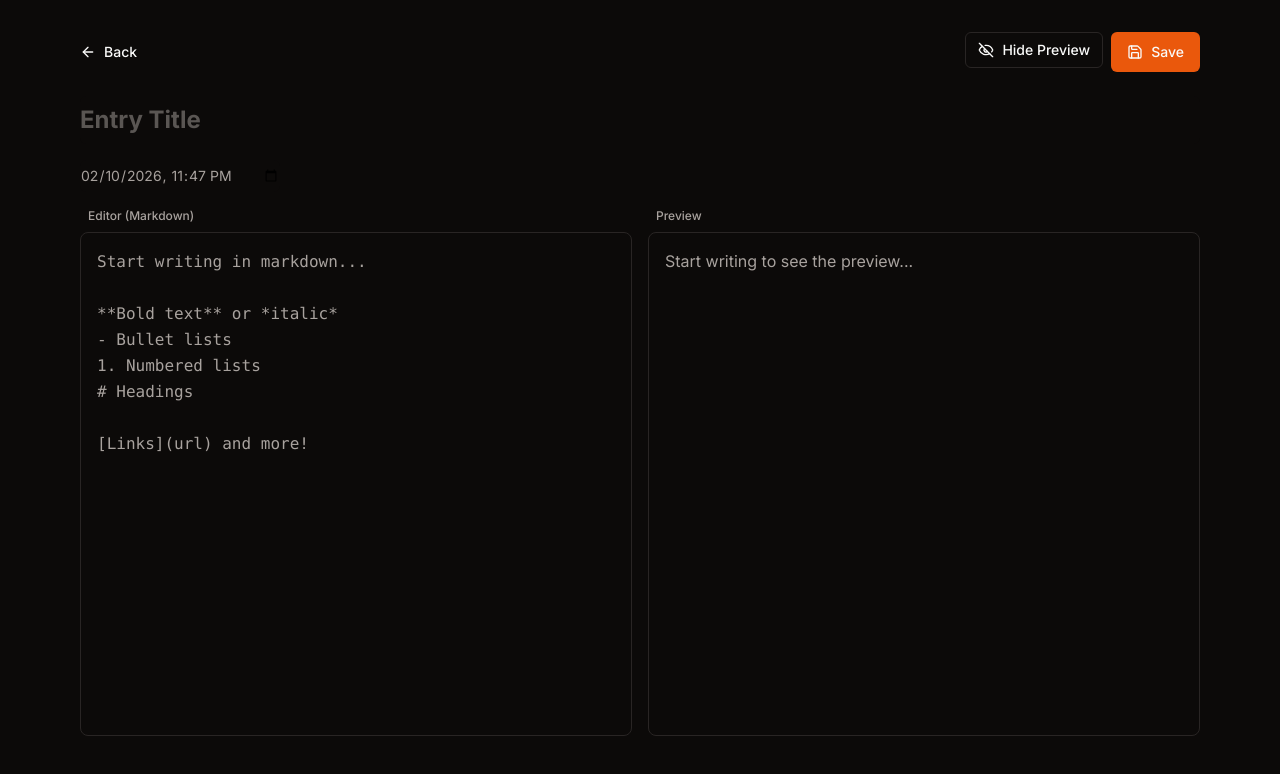
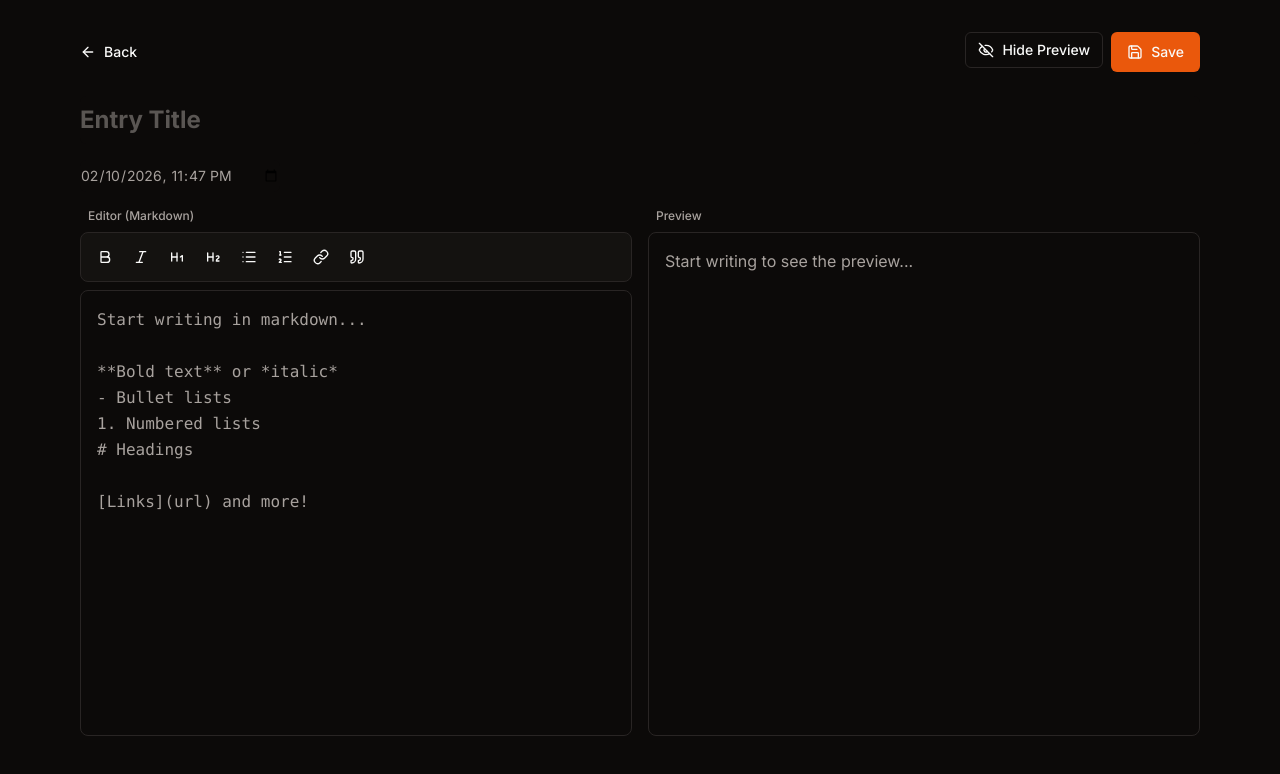
Before and after one commit to davesaah/journal, a Vue app: page /new in a window 1280 px wide. Shown: the top 774 px of the page. Built offline with nearby package versions, Linux system fonts and the light colour scheme.

Commit message:
feat: add markdown button

```diff
--- a/src/views/EditorView.vue
+++ b/src/views/EditorView.vue
@@ -6,7 +6,7 @@ import { Button } from '@/components/ui/button'
 import { Input } from '@/components/ui/input'
 import { Textarea } from '@/components/ui/textarea'
 import { Label } from '@/components/ui/label'
-import { ArrowLeft, Save, Eye, EyeOff } from 'lucide-vue-next'
+import { ArrowLeft, Save, Eye, EyeOff, Bold, Italic, Heading1, Heading2, List, ListOrdered, Link, Quote } from 'lucide-vue-next'
 import { marked } from 'marked'
 
 const route = useRoute()
@@ -16,6 +16,18 @@ const { addEntry, getEntry, updateEntry } = useJournal()
 const isEditing = ref(false)
 const entryId = ref(null)
 const showPreview = ref(true)
+
+const formatActions = [
+  { icon: Bold, handler: () => formatBold(), label: 'Bold' },
+  { icon: Italic, handler: () => formatItalic(), label: 'Italic' },
+  { icon: Heading1, handler: () => formatH1(), label: 'Heading 1' },
+  { icon: Heading2, handler: () => formatH2(), label: 'Heading 2' },
+  { icon: List, handler: () => formatBulletList(), label: 'Bullet List' },
+  { icon: ListOrdered, handler: () => formatNumberedList(), label: 'Numbered List' },
+  { icon: Link, handler: () => formatLink(), label: 'Link' },
+  { icon: Quote, handler: () => formatQuote(), label: 'Quote' },
+]
+
 
 const form = ref({
   title: '',
@@ -65,6 +77,47 @@ const cancel = () => {
 const togglePreview = () => {
   showPreview.value = !showPreview.value
 }
+
+// Formatting functions
+const textareaRef = ref(null)
+
+const insertMarkdown = (before, after = '') => {
+  const textarea = document.getElementById('content-editor')
+  if (!textarea) return
+
+  const start = textarea.selectionStart
+  const end = textarea.selectionEnd
+  const selectedText = form.value.content.substring(start, end)
+
+  const newText = before + selectedText + after
+  const newContent =
+    form.value.content.substring(0, start) +
+    newText +
+    form.value.content.substring(end)
+
+  form.value.content = newContent
+
+  // Set cursor position
+  setTimeout(() => {
+    const newCursorPos = selectedText
+      ? start + newText.length
+      : start + before.length
+    textarea.focus()
+    textarea.setSelectionRange(newCursorPos, newCursorPos)
+  }, 0)
+}
+
+const formatBold = () => insertMarkdown('**', '**')
+const formatItalic = () => insertMarkdown('*', '*')
+const formatH1 = () => insertMarkdown('# ')
+const formatH2 = () => insertMarkdown('## ')
+const formatBulletList = () => insertMarkdown('- ')
+const formatNumberedList = () => insertMarkdown('1. ')
+const formatLink = () => insertMarkdown('[', '](url)')
+const formatQuote = () => insertMarkdown('> ')
+
+
+
 </script>
 
 <template>
@@ -106,7 +159,24 @@ const togglePreview = () => {
         <!-- Editor Pane -->
         <div class="flex flex-col overflow-hidden">
           <div class="text-xs font-medium text-muted-foreground mb-2 px-2">Editor (Markdown)</div>
+
+          <!-- Formatting Toolbar -->
+          <div class="flex flex-wrap gap-1 mb-2 p-2 border rounded-lg bg-muted/30">
+            <Button
+              v-for="action in formatActions"
+              :key="action.label"
+              variant="ghost"
+              size="sm"
+              @click="action.handler"
+              class="h-8 w-8 p-0"
+              :title="action.label"
+            >
+              <component :is="action.icon" class="w-4 h-4" />
+            </Button>
+          </div>
+
           <Textarea
+            id="content-editor"
             v-model="form.content"
             placeholder="Start writing in markdown...
 
--- a/src/views/EntryView.vue
+++ b/src/views/EntryView.vue
@@ -10,12 +10,12 @@ import {
   CardTitle,
   CardContent
 } from '@/components/ui/card'
-import { ArrowLeft, Trash2, MessageSquare, Send } from 'lucide-vue-next'
+import { ArrowLeft, MessageSquare, Send } from 'lucide-vue-next'
 import { marked } from 'marked'
 
 const route = useRoute()
 const router = useRouter()
-const { getEntry, deleteEntry, addAfterthought } = useJournal()
+const { getEntry, addAfterthought } = useJournal()
 
 const entry = computed(() => getEntry(route.params.id))
 const newThought = ref('')
@@ -65,13 +65,6 @@ const formatThoughtDate = (dateString) => {
   })
 }
 
-const deleteAndRedirect = () => {
-  if (confirm('Are you sure you want to delete this entry?')) {
-    deleteEntry(entry.value.id)
-    router.push('/')
-  }
-}
-
 const goBack = () => {
   router.back()
 }
@@ -90,9 +83,6 @@ const submitThought = () => {
     <header class="flex justify-between items-center mb-8">
       <Button variant="ghost" @click="goBack" class="gap-2 pl-0 hover:pl-2 transition-all">
         <ArrowLeft class="w-4 h-4" /> Back
-      </Button>
-      <Button variant="destructive" size="sm" @click="deleteAndRedirect" class="gap-2">
-        <Trash2 class="w-4 h-4" /> Delete
       </Button>
     </header>
 
```
